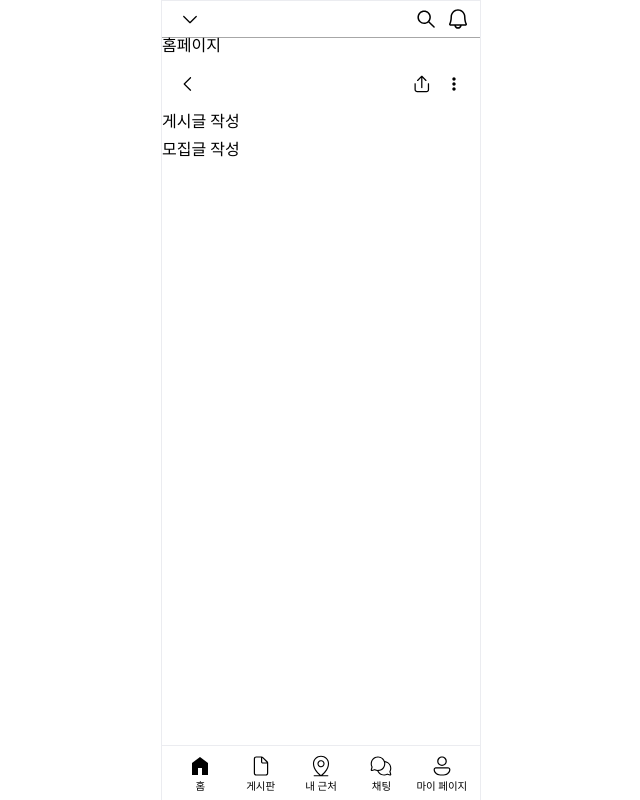
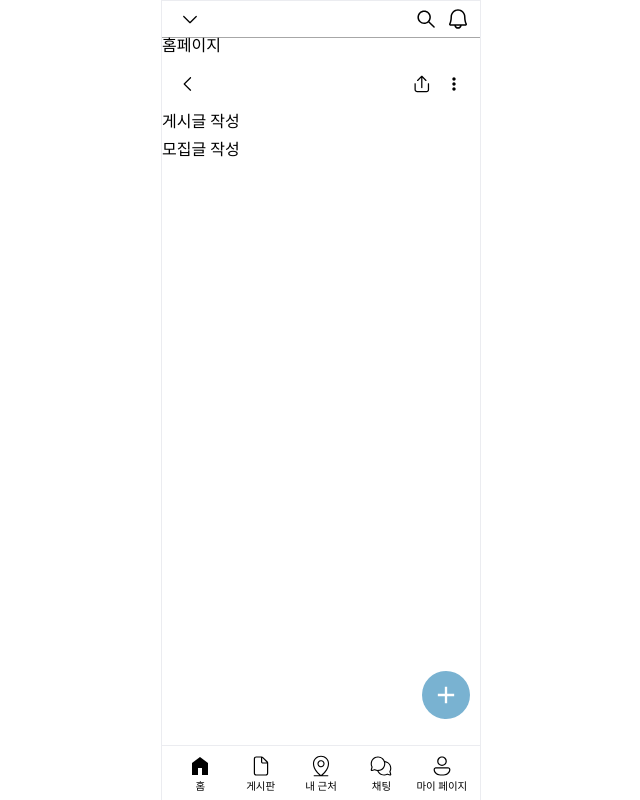
Before and after one commit to FRONTENDSCHOOL10/seven-11, a React (Vite) app: page /home in a window 1280 px wide. Shown: the whole page, without its empty margins (319-959 px from the left). Built offline with nearby package versions, Linux system fonts and the light colour scheme.

Commit message:
[Feat] 포스트(플로팅) 버튼 컴포넌트

```diff
--- /dev/null
+++ b/src/components/PostButton.jsx
@@ -0,0 +1,20 @@
+import { useState } from 'react';
+import PostIcon from './PostIcon';
+import PostMenu from './PostMenu';
+
+function PostButton() {
+  const [isClicked, setIsClicked] = useState(false);
+
+  const handleClick = () => {
+    setIsClicked((prev) => !prev);
+  };
+
+  return (
+    <div className="absolute right-2.5 bottom-20 ">
+      <PostIcon onClick={handleClick} />
+      {isClicked && <PostMenu />}
+    </div>
+  );
+}
+
+export default PostButton;
--- /dev/null
+++ b/src/components/PostIcon.jsx
@@ -0,0 +1,29 @@
+import { func } from 'prop-types';
+import { memo, useState } from 'react';
+
+PostIcon.propTypes = {
+  onClick: func,
+};
+
+function PostIcon({ onClick }) {
+  const [isClicked, setIsClicked] = useState(false);
+
+  const handleClick = () => {
+    if (onClick) {
+      onClick();
+    }
+    setIsClicked((prev) => !prev);
+  };
+
+  return (
+    <div onClick={handleClick} aria-label="글 올리기 메뉴 보기">
+      <svg className="w-12 h-12">
+        <use
+          href={`/stack.svg#${isClicked ? 'postButtonClicked' : 'postButton'}`}
+        />
+      </svg>
+    </div>
+  );
+}
+
+export default memo(PostIcon);
--- /dev/null
+++ b/src/components/PostMenu.jsx
@@ -0,0 +1,22 @@
+import { memo } from 'react';
+
+function MenuButton() {
+  return (
+    <div className="absolute bottom-[80px] right-0 bg-white p-3 rounded-lg shadow-lg">
+      <ul>
+        <li className="mb-2">
+          <button className="flex items-center gap-2 p-2 bg-blue-200 rounded-lg w-[120px]">
+            <span>🤔</span> 질문하기
+          </button>
+        </li>
+        <li>
+          <button className="flex items-center gap-2 p-2 bg-blue-200 rounded-lg w-[120px]">
+            <span>🙋‍♀️</span> 모집하기
+          </button>
+        </li>
+      </ul>
+    </div>
+  );
+}
+
+export default memo(MenuButton);
--- a/src/pages/HomePage.jsx
+++ b/src/pages/HomePage.jsx
@@ -1,3 +1,4 @@
+import PostButton from '@/components/PostButton';
 import TopNav from '@/components/TopNav';
 import { Link } from 'react-router-dom';
 
@@ -8,6 +9,7 @@ export default function HomePage() {
       <TopNav />
       <Link to={'board/post'}>게시글 작성</Link>
       <Link to={'study-post'}>모집글 작성</Link>
+      <PostButton />
     </div>
   );
 }
```
